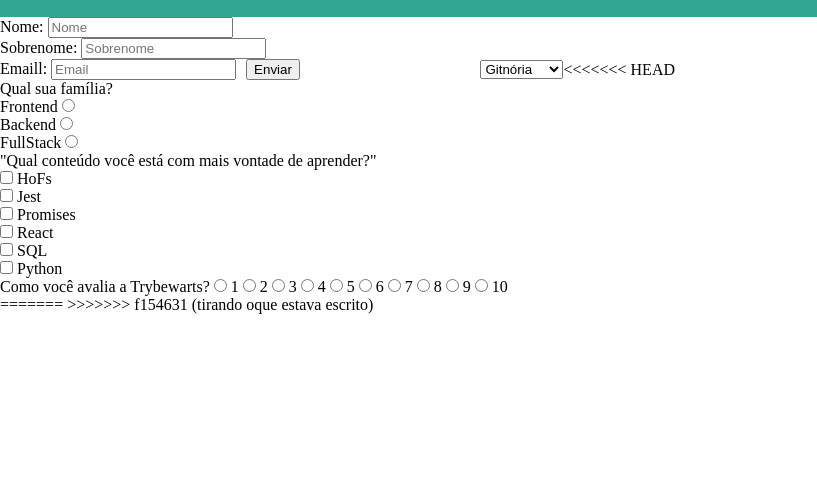
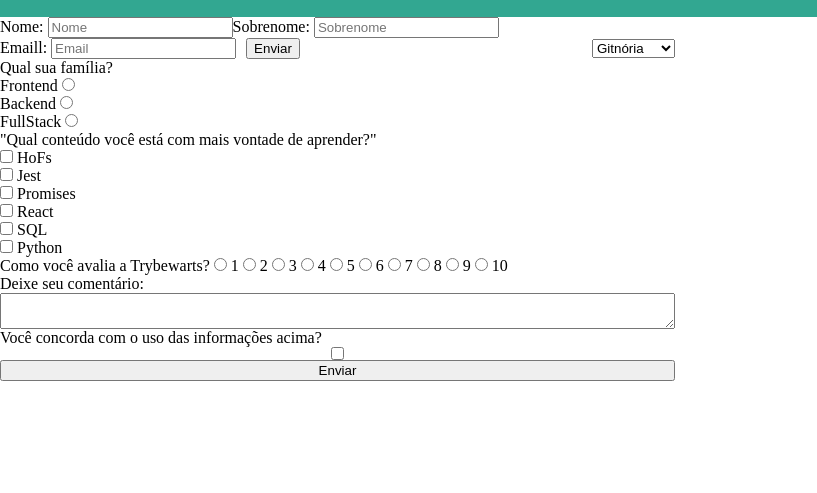
Before and after one commit to JoseBarceloss/Trybewarts, a website: page index.html in a window 1280 px wide. Shown: the part 272-765 px from the top of the page, 0-817 px from the left. Drawn offline with Linux system fonts and the light colour scheme.

Commit message:
questão 10,15,16,17

```diff
--- a/index.html
+++ b/index.html
@@ -44,6 +44,8 @@
 
         <main>
             <form id="evaluation-form">
+
+               <div class="nome-sobrenome">
                     <div>
                         <label for="input-name">Nome:</label>
                         <input type="text" id="input-name" name="name" placeholder="Nome">
@@ -53,7 +55,7 @@
                         <label for="input-lastname">Sobrenome:</label>
                         <input type="text" id="input-lastname" name="lastname" placeholder="Sobrenome">
                     </div>
-
+                </div>
                 <div class="container-do-form">
                 <div>
                     <label for="input-email">Emaill:</label>
@@ -69,7 +71,6 @@
                     <option id="corvinode-house" value="Corvinode">Corvinode</option>
                     <option id="pytherina-house" value="Pytherina">Pytherina</option>
                 </select>
-<<<<<<< HEAD
                 </div>
 
                 <label id="label-family">Qual sua família?</label>
@@ -140,10 +141,13 @@
                     <label for="rate10">10</label>
                     </div>
 
+                    <label for="textarea" class="textarea">Deixe seu comentário:</label>
+                    <textarea id="textarea" name="textarea" maxlength="500"></textarea>
 
+                    <label for="agreement" id="label-infos">Você concorda com o uso das informações acima?</label>
+                    <input type="checkbox" id="agreement" name="agreement">
 
-=======
->>>>>>> f154631 (tirando oque estava escrito)
+                    <button type="submit" id="submit-btn">Enviar</button>
 
             </form>
         </main>
```
Also changed, not shown: style.css (line endings or trailing spaces). Lines whose indentation alone changed are shown as unchanged.
